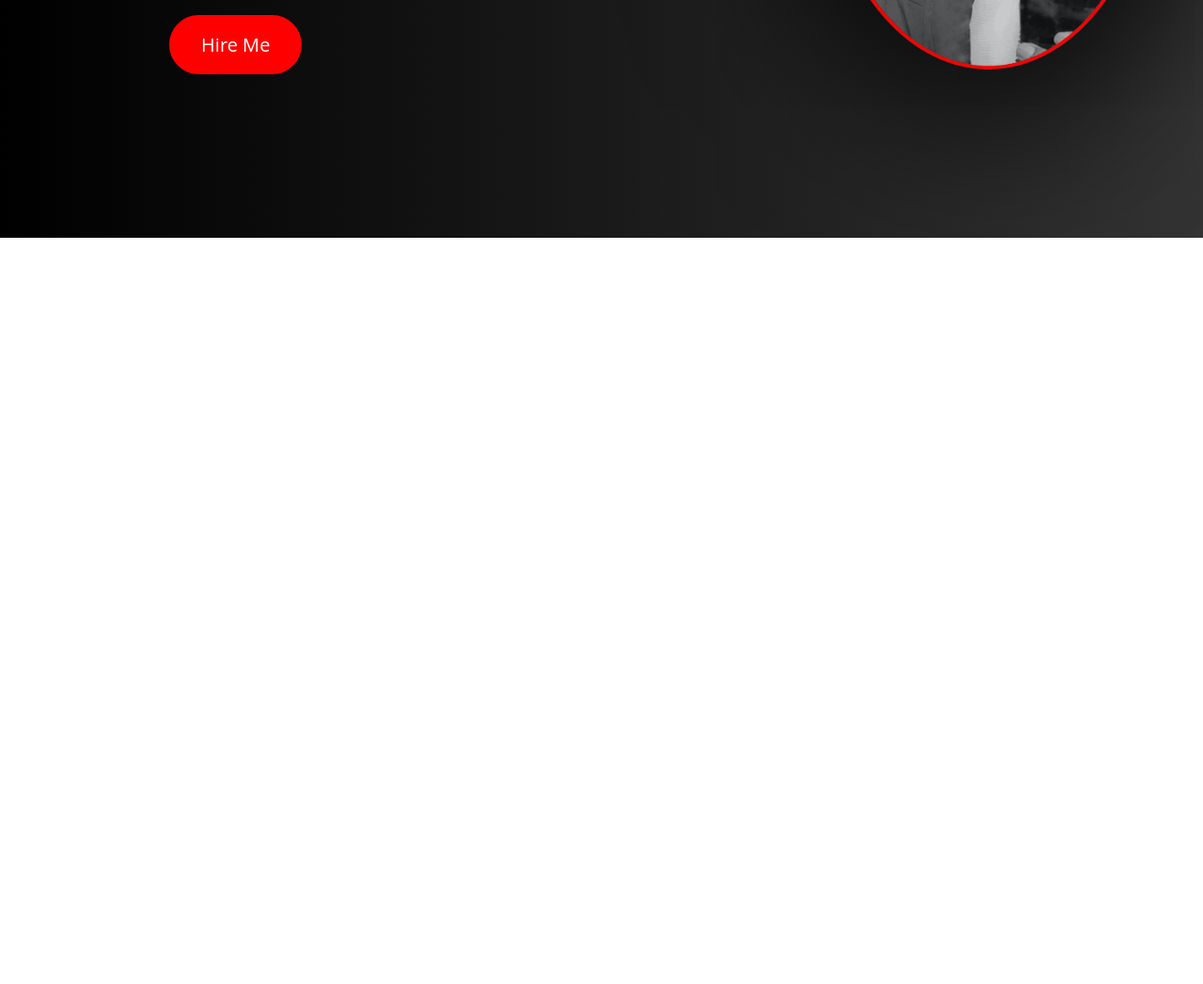
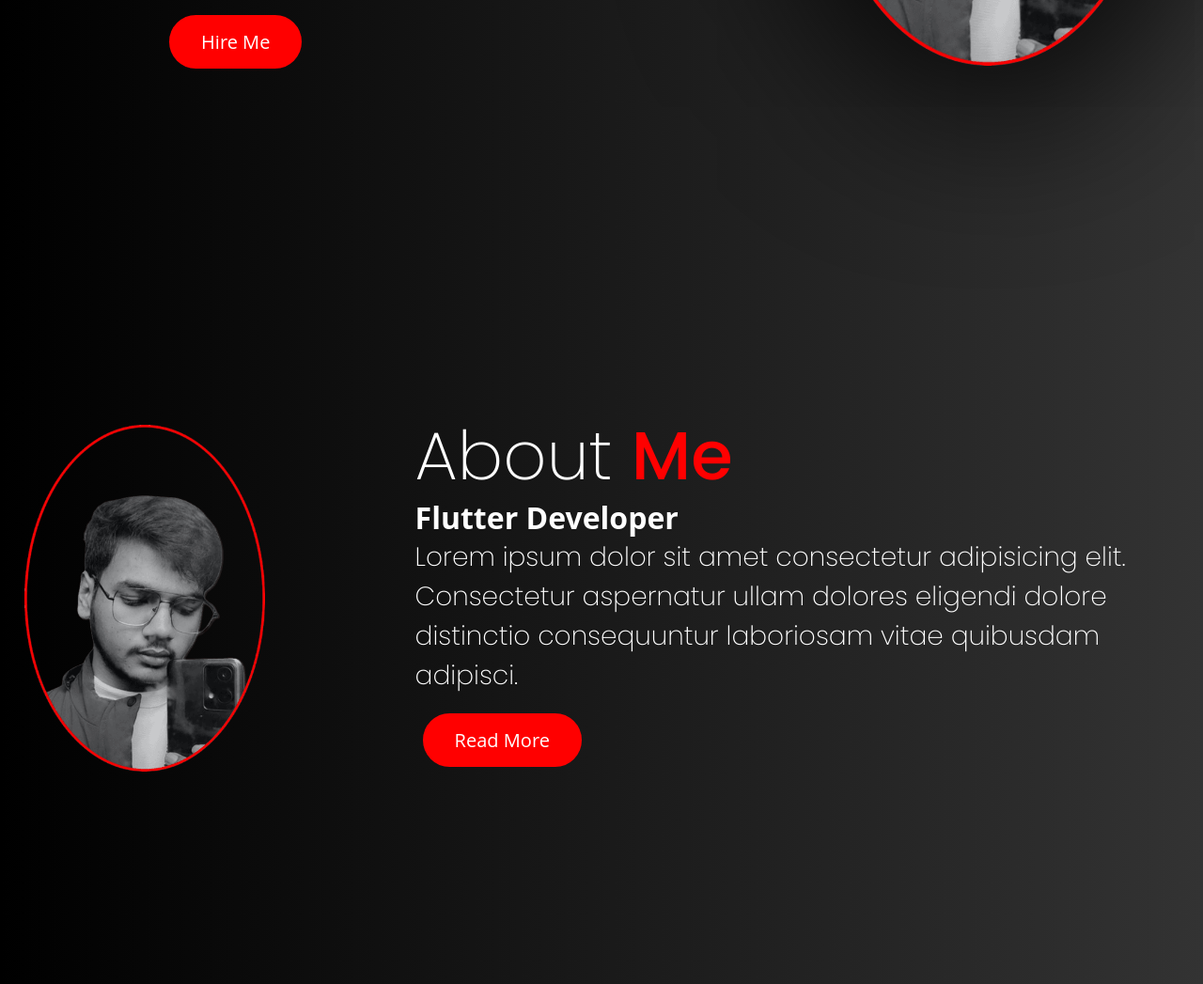
Before and after one commit to anurag94459/Portfolio2, a plain HTML site: page index.html in a window 1280 px wide. Shown: the part 649-1696 px from the top of the page at 94% size. Before the commit the page ends 902 px from the top, so only its background shows below. Drawn offline with nearby package versions, Linux system fonts and the light colour scheme.

Commit message:
minor changes in ui

```diff
--- a/index.html
+++ b/index.html
@@ -6,7 +6,9 @@
     <meta name="viewport" content="width=device-width, initial-scale=1.0">
     <link rel="preconnect" href="https://fonts.googleapis.com">
     <link rel="preconnect" href="https://fonts.gstatic.com" crossorigin>
-    <link href="https://fonts.googleapis.com/css2?family=Poppins:ital,wght@0,100;0,200;0,300;0,400;0,500;0,600;0,700;0,800;0,900;1,100;1,200;1,300;1,400;1,500;1,600;1,700;1,800;1,900&display=swap" rel="stylesheet">
+    <link
+        href="https://fonts.googleapis.com/css2?family=Poppins:ital,wght@0,100;0,200;0,300;0,400;0,500;0,600;0,700;0,800;0,900;1,100;1,200;1,300;1,400;1,500;1,600;1,700;1,800;1,900&display=swap"
+        rel="stylesheet">
     <link href='https://unpkg.com/boxicons@2.1.4/css/boxicons.min.css' rel='stylesheet'>
     <title>Uday-Kumar-Rana</title>
     <link rel="stylesheet" href="style.css">
@@ -47,8 +49,8 @@
 
             <div class="social-media">
                 <a href="https://github.com/Mundane-Editorial"><i class='bx bxl-github'></i></a>
-                <a href="https://www.linkedin.com/in/uday-kumar-rana"><i class='bx bxl-linkedin' ></i></a>
-                <a href="https://www.instagram.com/_driven_dynasty_/"><i class='bx bxl-instagram' ></i></a>
+                <a href="https://www.linkedin.com/in/uday-kumar-rana"><i class='bx bxl-linkedin'></i></a>
+                <a href="https://www.instagram.com/_driven_dynasty_/"><i class='bx bxl-instagram'></i></a>
             </div>
             <a href="#" class="btn">Hire Me</a>
         </div>
@@ -58,6 +60,21 @@
         </div>
     </section>
 
+    <section class="about" id="about">
+        <div class="about-img">
+            <img src="assets\images\profile.png" alt="">
+        </div>
+
+        <div class="about-content">
+            <h2 class="heading">About <Span class="headingid">Me</Span></h2>
+            <h3>Flutter Developer</h3>
+            <p>Lorem ipsum dolor sit amet consectetur adipisicing elit. Consectetur aspernatur ullam dolores eligendi
+                dolore distinctio consequuntur laboriosam vitae quibusdam adipisci.
+            </p>
+            <a href="#" class="btn">Read More</a>
+        </div>
+    </section>
+
     <script src="script.js"></script>
 </body>
 
--- a/style.css
+++ b/style.css
@@ -226,7 +226,7 @@ span{
 .btn{
     display: inline-block;
     margin: 1.2rem 0.5rem;
-    padding: 1rem 2rem;
+    padding: 0.8rem 2rem;
     background: #ff0000;
     border: 2px solid #ff0000;
     border-radius: 4rem;
@@ -243,3 +243,47 @@ span{
     box-shadow: 0 0 1rem #ff0000;
 
 }
+
+.about{
+    display: flex;
+    justify-content: center;
+    align-items: center;
+    gap: 10rem;
+    /* background: #ff0000; */
+}
+
+.about-img img{
+    width: 20vw;
+}
+
+.about-content{
+    color: #fff;
+}
+
+.heading{
+    font-family: "Poppins", sans-serif;
+    font-weight: 200;
+    font-style: normal;
+    font-size: 4.5rem;
+    text-align: center;
+}
+
+.headingid{
+    font-family: "Poppins", sans-serif;
+    font-weight: 500;
+    font-style: normal;
+    font-size: 4.5rem;
+}
+
+.heading span{
+    color: #ff0000;
+}
+
+.about-content h2{
+    text-align: left;
+    line-height: 1.2;
+}
+
+.about-content h3{
+    font-size: 2.0rem;
+}
```
